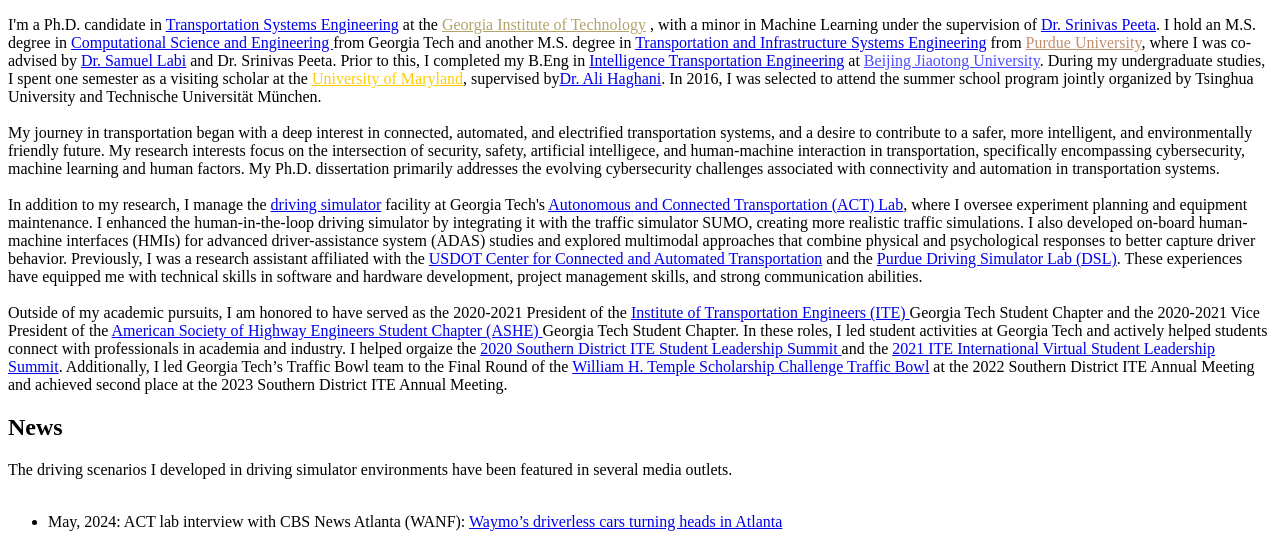
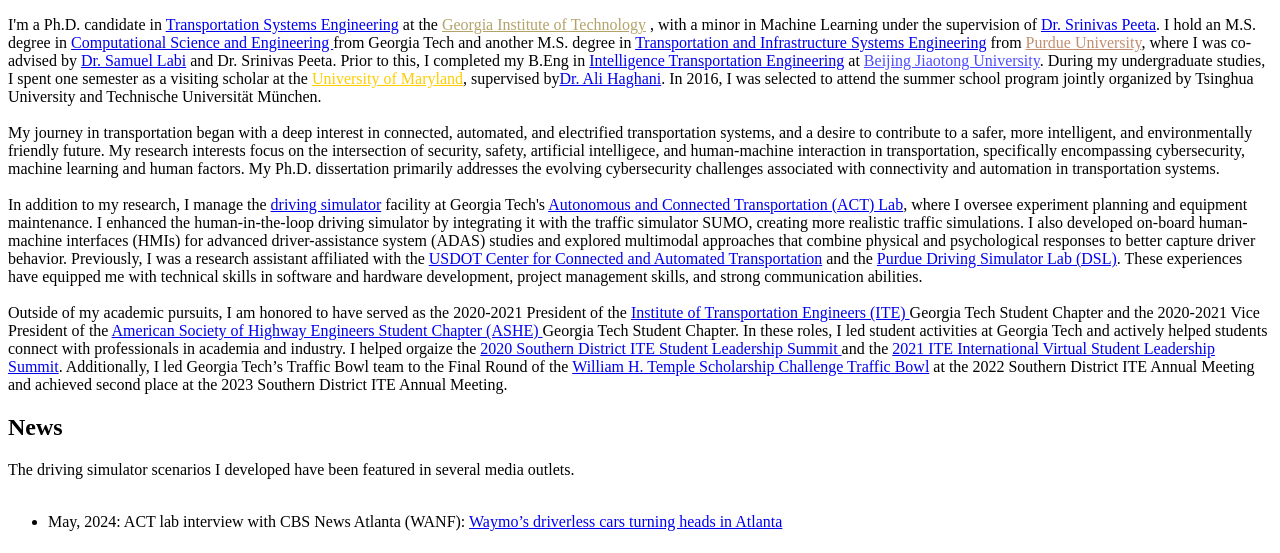
Before and after one commit to YangjiaoChen/YangjiaoChen.github.io, a Jekyll site: the page built from index.html, in a window 1280 px wide, cut to the strip 675-1228 px from the top of the page. Built offline with Jekyll 4.4.1, drawn with Linux system fonts in a browser that asks for light colours.

Commit message:
Update index.html

```diff
--- a/index.html
+++ b/index.html
@@ -150,7 +150,7 @@ In these roles, I led student activities at Georgia Tech and actively helped stu
 </p>
 
 <h2> News </h2>
-The driving scenarios I developed in driving simulator environments have been featured in several media outlets.
+The driving simulator scenarios I developed have been featured in several media outlets.
  <br />
  <div class="row">
   <div class="col-sm-6">
```
